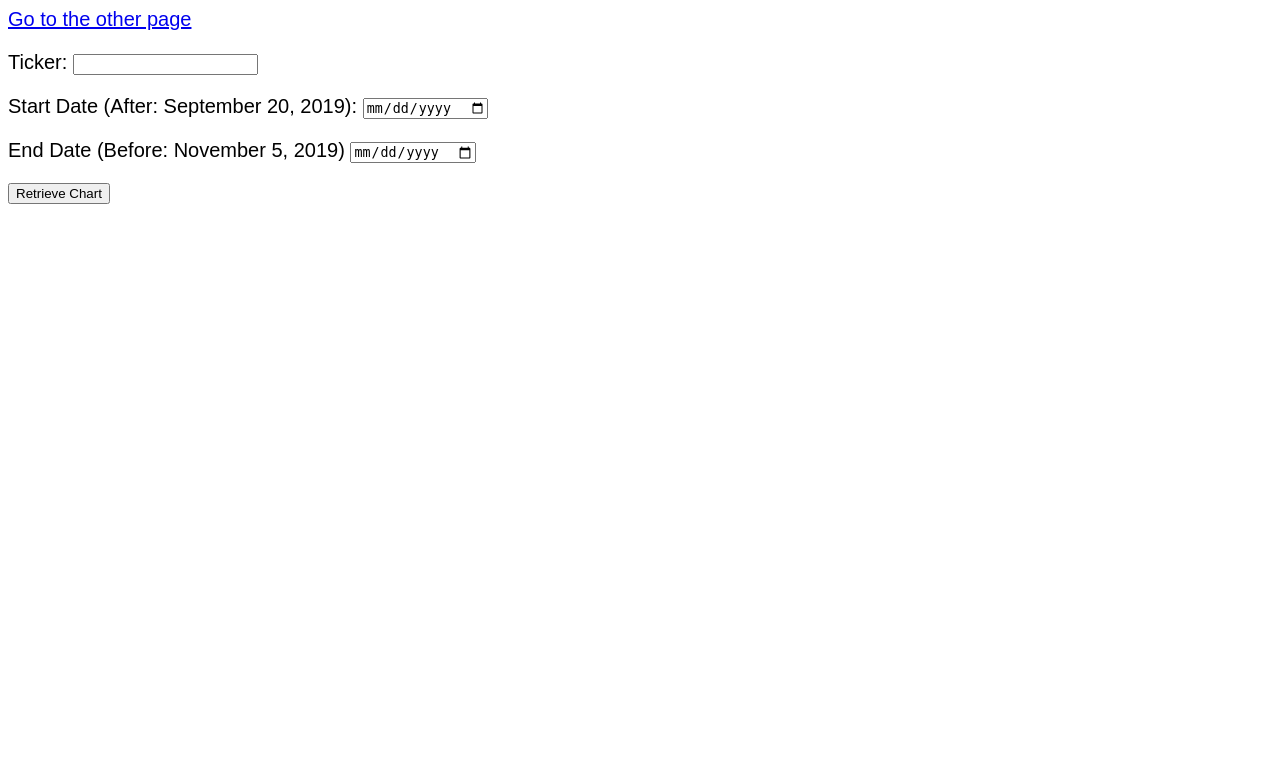
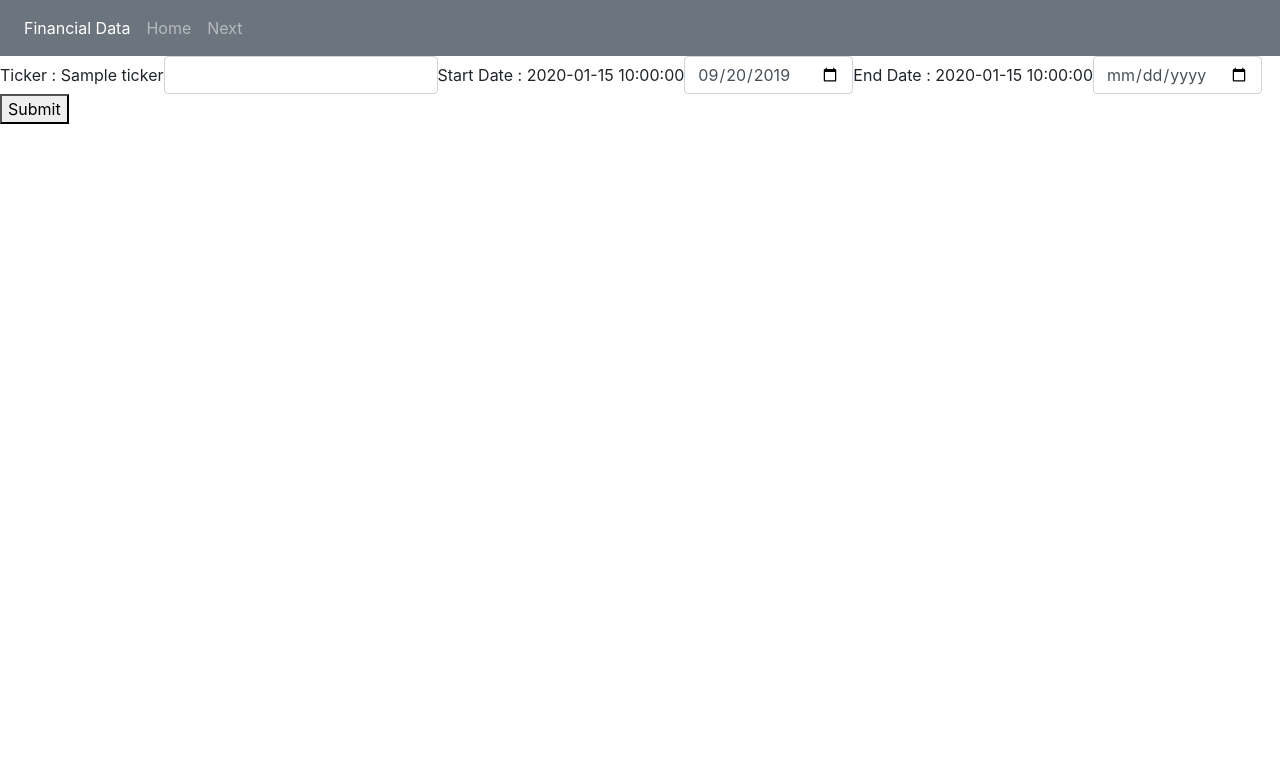
Before and after one commit to ra2929/financial-data-fullstack-project, a Flask app: template rbd-testArea/templates/index.html in a window 1280 px wide. Shown: the top 783 px of the page. Run offline with Flask 2, Linux system fonts and the light colour scheme; the template is opened without the code that fills it: most values are stand-ins (such as "Sample title", 1, 10 or a date in 2020); parts of the project's set-up code (start-up, migrations or seed data) failed here and were passed over; some libraries are stand-ins or nearby versions.

Commit message:
Website Working. Check workflow.log for Todo

```diff
--- a/rbd-testArea/server.py
+++ b/rbd-testArea/server.py
@@ -3,27 +3,26 @@
 #COMS W4111 - PROJECT 1 - PART 3
 # ALL REFERENCES ARE NOTED AT THE BOTTOM OF THE FILE
 
-"""
-Columbia's COMS W4111.001 Introduction to Databases
-Example Webserver
-To run locally:
-    python server.py
-Go to http://localhost:8111 in your browser.
-A debugger such as "pdb" may be helpful for debugging.
-Read about it online.
-"""
-
 import os
-  # accessible as a variable in index.html:
+import sys
+import datetime as dt
+import pandas as pd
+import numpy as np
 from sqlalchemy import *
 from sqlalchemy.pool import NullPool
 from flask import Flask, request, render_template, g, redirect, Response
-import pdb;
+import plotly
+import plotly.graph_objs as go
+import json
 
-tmpl_dir = os.path.join(os.path.dirname(os.path.abspath(__file__)), 'templates')
 
-app = Flask(__name__, template_folder=tmpl_dir)
-
+'''
+INITIAL EXECUTION - SET UP WORKSPACE
+'''
+tmpl_dir      = os.path.join(os.path.dirname(os.path.abspath(__file__)), 'templates')
+app           = Flask(__name__, template_folder=tmpl_dir)
+DATABASEURI   = "postgresql://rbd2127:group69db@35.243.220.243/proj1part2"
+engine        = create_engine(DATABASEURI)
 
 #
 # The following is a dummy URI that does not connect to a valid database. You will need to modify it to connect to your Part 2 database in order to use the data.
@@ -36,23 +35,18 @@ app = Flask(__name__, template_folder=tmpl_dir)
 #
 #     DATABASEURI = "postgresql://gravano:foobar@35.243.220.243/proj1part2"
 #
-DATABASEURI = "postgresql://rbd2127:group69db@35.243.220.243/proj1part2"
-
-
 #
 # This line creates a database engine that knows how to connect to the URI above.
 #
-engine = create_engine(DATABASEURI)
-
 #
 # Example of running queries in your database
 # Note that this will probably not work if you already have a table named 'test' in your database, containing meaningful data. This is only an example showing you how to run queries in your database using SQLAlchemy.
 #
-engine.execute("""CREATE TABLE IF NOT EXISTS test (
-  id serial,
-  name text
-);""")
-engine.execute("""INSERT INTO test(name) VALUES ('grace hopper'), ('alan turing'), ('ada lovelace');""")
+#engine.execute("""CREATE TABLE IF NOT EXISTS test (
+#  id serial,
+#  name text
+#);""")
+#engine.execute("""INSERT INTO test(name) VALUES ('grace hopper'), ('alan turing'), ('ada lovelace');""")
 
 
 @app.before_request
@@ -106,8 +100,6 @@ def index():
   request.args:     dictionary of URL arguments, e.g., {a:1, b:2} for http://localhost?a=1&b=2
 
   See its API: http://flask.pocoo.org/docs/0.10/api/#incoming-request-data
-  """
-
   # DEBUG: this is debugging code to see what request looks like
   print("Request Args: " + str(request.args))
 
@@ -147,14 +139,14 @@ def index():
   #     <div>{{n}}</div>
   #     {% endfor %}
   #
-  context = dict(data = names)
-
-
   #
   # render_template looks in the templates/ folder for files.
   # for example, the below file reads template/index.html
   #
-  return render_template("index.html", **context)
+  """
+  #context = None #= dict(data = names)
+
+  return render_template("index.html")
 
 #
 # This is an example of a different path.  You can see it at:
@@ -168,14 +160,64 @@ def index():
 def another():
   return render_template("another.html")
 
+@app.route('/sub', methods=['POST'])
+def sub():
+  #obtain form information from HTML
+  ticker        = request.form['ticker']
+  start_date    = request.form['date_start']
+  end_date      = request.form['date_end']
 
-# Example of adding new data to the database
-@app.route('/add', methods=['POST'])
-def add():
-  name = request.form['name']
-  g.conn.execute('INSERT INTO test(name) VALUES (%s)', name)
-  return redirect('/')
+  #pull from database
+  cursor        = g.conn.execute("SELECT * FROM price P WHERE P.ticker=(%s) AND P.curr_date>=(%s) AND P.curr_date <=(%s) ORDER BY P.curr_date, P.curr_time ASC",
+                                  ticker,
+                                  start_date,
+                                  end_date)
 
+  #convert cursor items into a pandas DataFrame
+  results       = pd.DataFrame(list(cursor),
+                  columns=['Close', 'High' , 'Low' , 'Volume' , 'p_implied_volatility' , 'p_ask_size' , 'p_bid_size' , 'Ticker' , 'Date' , 'Time'])
+
+  #merge date and time columns into datetime format for plotly
+  results_dt    = results.apply(lambda r : pd.datetime.combine(r['Date'],r['Time']),1)
+  results       = results.drop('Date', 1)
+  results       = results.drop('Time', 1)
+  results['datetime'] = results_dt
+
+  #Generate plotly Chart
+  bar = create_plot(results)
+
+  return render_template('index.html', plot=bar)
+
+def create_plot(df):
+  #generate list for hover text from pulled market data
+  hovertxt = []
+
+  for x in range(len(df['datetime'])):
+    hovertxt.append('Date Time: '+str(df['datetime'][x])+
+                    '<br>Close: '+str(df['Close'][x])+
+                    '<br>High: '+str(df['High'][x])+
+                    '<br>Low: '+str(df['Low'][x])+
+                    '<br>Volume: '+str(df['Volume'][x])+
+                    '<br>Implied Volatility: '+str(df['p_implied_volatility'][x])+
+                    '<br>Ask Size: '+str(df['p_ask_size'][x])+
+                    '<br>Bid Size: '+str(df['p_bid_size'][x]))
+
+  #Create Plotly Figure
+  fig = go.Figure(data=[go.Candlestick(x=df['datetime'],
+                  open=df['Close'],
+                  high=df['High'],
+                  low=df['Low'],
+                  close=df['Close'],
+                  text=hovertxt,
+                  hoverinfo='text')])
+  fig.update_layout(autosize=True,height=1000, title=df['Ticker'][0]+' Market Data')
+
+  #fig = go.Figure([go.Scatter(x=df['datetime'], y=df['High'])])
+
+  #Convert all data to Plotly-specific-JSON using Plotly's JSONEncoder.
+  graphJSON = json.dumps(fig, cls=plotly.utils.PlotlyJSONEncoder)
+
+  return graphJSON
 
 @app.route('/login')
 def login():
@@ -215,5 +257,10 @@ REFERENCES:
 
 1. https://blog.heptanalytics.com/2018/08/07/flask-plotly-dashboard/
     FLASK + PLOTLY INTEGRATION TUTORIAL
-2.
+2. https://plot.ly/python/ohlc-charts/
+    PLOTLY OHLC Charts
+3. https://plot.ly/python/reference/#ohlc
+    PLOTLY Reference guide for figure settings
+4. https://stackoverflow.com/questions/17978092/combine-date-and-time-columns-using-python-pandas
+    Convert Date and Time to datetime format.
 '''
--- a/rbd-testArea/templates/index.html
+++ b/rbd-testArea/templates/index.html
@@ -1,36 +1,45 @@
 <html>
-  <style>
-    body{
-      font-size: 15pt;
-      font-family: arial;
-    }
-  </style>
-
+<head>
+  <title>Financial Database Project</title>
+  <meta charset="utf-8">
+  <meta name="viewport" content="width=device-width, initial-scale=1">
+  <link rel="stylesheet" href="https://maxcdn.bootstrapcdn.com/bootstrap/4.3.1/css/bootstrap.min.css">
+  <script src="https://cdnjs.cloudflare.com/ajax/libs/popper.js/1.14.7/umd/popper.min.js"></script>
+  <script src="https://maxcdn.bootstrapcdn.com/bootstrap/4.3.1/js/bootstrap.min.js"></script>
+  <script src="https://cdn.plot.ly/plotly-latest.min.js"></script>
+</head>
 
 <body>
-    <div class="container">
-        <div class="row">
-            <div class="col-md-6">
-                <div class="chart" id="bargraph">
+  <nav class="navbar navbar-expand-sm bg-secondary navbar-dark">
+        <ul class="navbar-nav">
+            <li class="nav-item active">
+                <a class="nav-link" href="#">Financial Data</a>
+            </li>
+            <li class="nav-item">
+                <a class="nav-link" href="#">Home</a>
+            </li>
+            <li class="nav-item">
+                <a class="nav-link" href="#">Next</a>
+            </li>
+        </ul>
+    </nav>
 
-                </div>
-            </div>
-        </div>
+    <div class="chart" id="bargraph">
+      <script>
+          var graphs = {{plot | safe}};
+          Plotly.plot('bargraph',graphs,{});
+      </script>
     </div>
 
-<p><a href="another">Go to the other page</a></p>
-
-<form method="POST" action="/add">
-  <p>Ticker: <input type="text" name="ticker">
-  <P>Start Date (After: September 20, 2019):
-  <input type="date" name="date_start" min="2019-09-20"><br>
-  <p>End Date (Before: November 5, 2019)
-  <input type="date" name="date_end" max="2019-11-5"><br>
-  <p>
-  <input type="submit" value="Retrieve Chart"></p>
+<form method="POST" action="/sub" class="form-inline">
+  <label for="Ticker"> Ticker :  {{ticker}}  </label>
+  <input type="text" class="form-control" name="ticker">
+  <label for="Start Date"> Start Date : {{startDate}}</label>
+  <input type="Date" class="form-control" name="date_start" min="2019-09-20" value='2019-09-20'>
+  <label for="End Date"> End Date : {{endDate}}</label>
+  <input type="Date" class="form-control" name="date_end" min="2019-09-21" max="2019-11-5" value='2019-11-5'>
+  <button type="submit" class="btn_submit">Submit</button>
 </form>
 
 </body>
-
-
 </html>
```
Also changed, not shown: rbd-testArea/src/cs4111db.py (deleted, +0 -51 lines), 1 other file.
